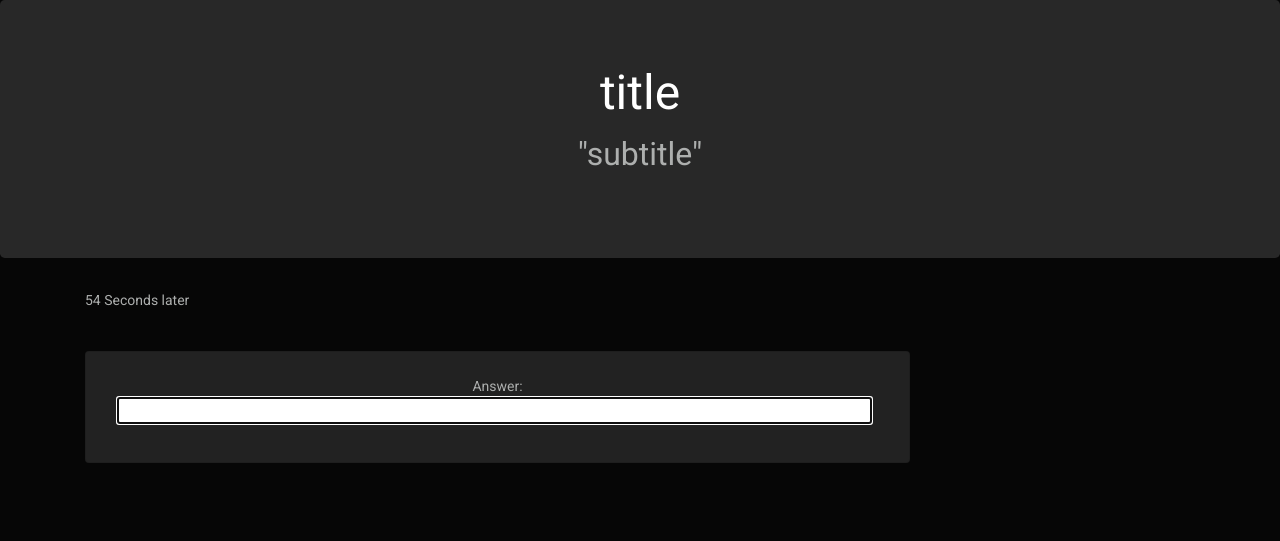
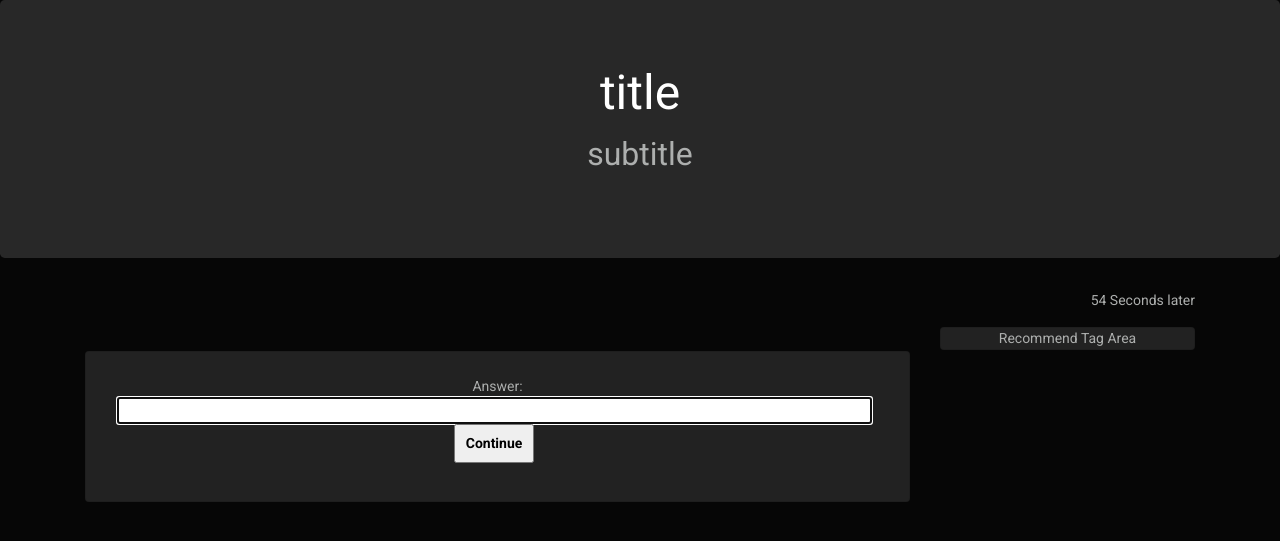
Before and after one commit to DCUSnSLab/Image-Labeling-Project, a PHP site: page / in a window 1280 px wide. Shown: the part 55-596 px from the top of the page. Run offline with PHP 8.4, Linux system fonts and the light colour scheme; some libraries are stand-ins or nearby versions.

Commit message:
태그 입력 버튼 추가

```diff
--- a/webEngine/index.php
+++ b/webEngine/index.php
@@ -20,6 +20,13 @@
         font-size:2rem;
         font-weight:200
     }
+    .continue {
+        font-weight: bold;
+        padding-left: 10px;
+        padding-right: 10px;
+        padding-top: 7px;
+        padding-bottom: 7px;
+    }
 </style>
 <html>
     <head>
@@ -38,13 +45,13 @@
             <!-- Title -->
             <h1 class="title"> title </h1>
             <!-- Subtitle -->
-            <p class="subtitle"> "subtitle" </p>
+            <p class="subtitle"> subtitle </p>
         </div>
         <!-- Main Page Area -->
         <div class="container">
-            <!-- CountDown 60sec
+            <!-- CountDown 60sec Script
                  ref : https://stackoverflow.com/questions/31106189/create-a-simple-10-second-countdown -->
-            <p class="right"><span id="countdowntimer"> 60 </span> Seconds later</p>
+            <p class="text-right"><span id="countdowntimer"> 60 </span> Seconds later</p>
             <script type="text/javascript">
                 var timeleft = 60;
                 var countdown = setInterval(function(){
@@ -61,9 +68,12 @@
                     <!-- Image Box -->
                     <div class="card bg-light my-4 p-4 text-center">
                         <div class="row">
+                            <!-- Tag Input Box -->
                             <form name="Tagtext" action="./index.php" method="post" onsubmit="return validate(this);">
                                 <div>Answer:
                                     <input type="text" name="tag" id="tag" size="100" /> &nbsp;
+                                    <!-- Continue Button -->
+                                    <input type="submit" value="Continue" id="continueButton" class="continue" /> &nbsp;
                                 </div>
                             </form>
                             <script type="text/javascript">
@@ -72,11 +82,14 @@
                         </div>
                     </div>
                 </div>
-                <!-- Tag Area -->
+                <!-- Recommend Tag Area -->
                 <div class="col-12 col-md-3">
                     <div class="row">
-                        <!-- Tag Box -->
+                        <!-- Recommend Tag Box -->
                         <div class="col-12 d-none d-lg-block">
+                            <div class="card bg-light text-center">
+                                Recommend Tag Area
+                            </div>
                         </div>
                     </div>
                 </div>
```
